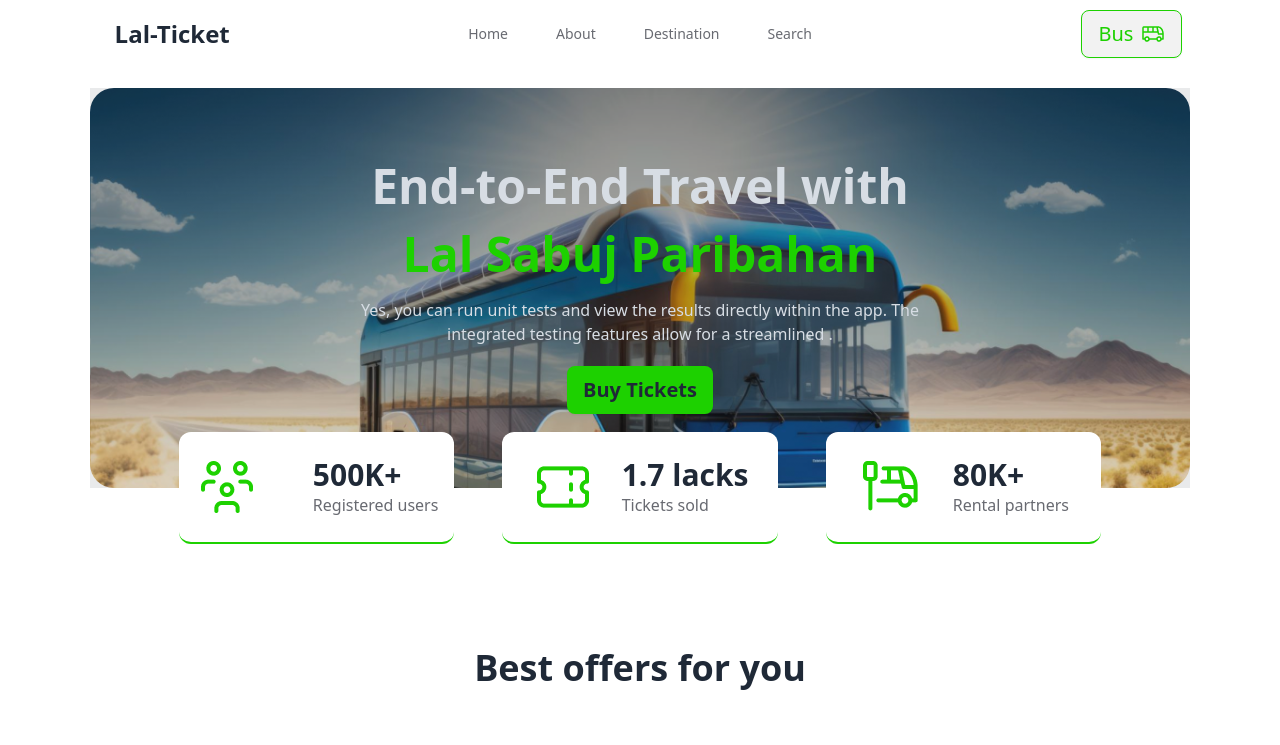
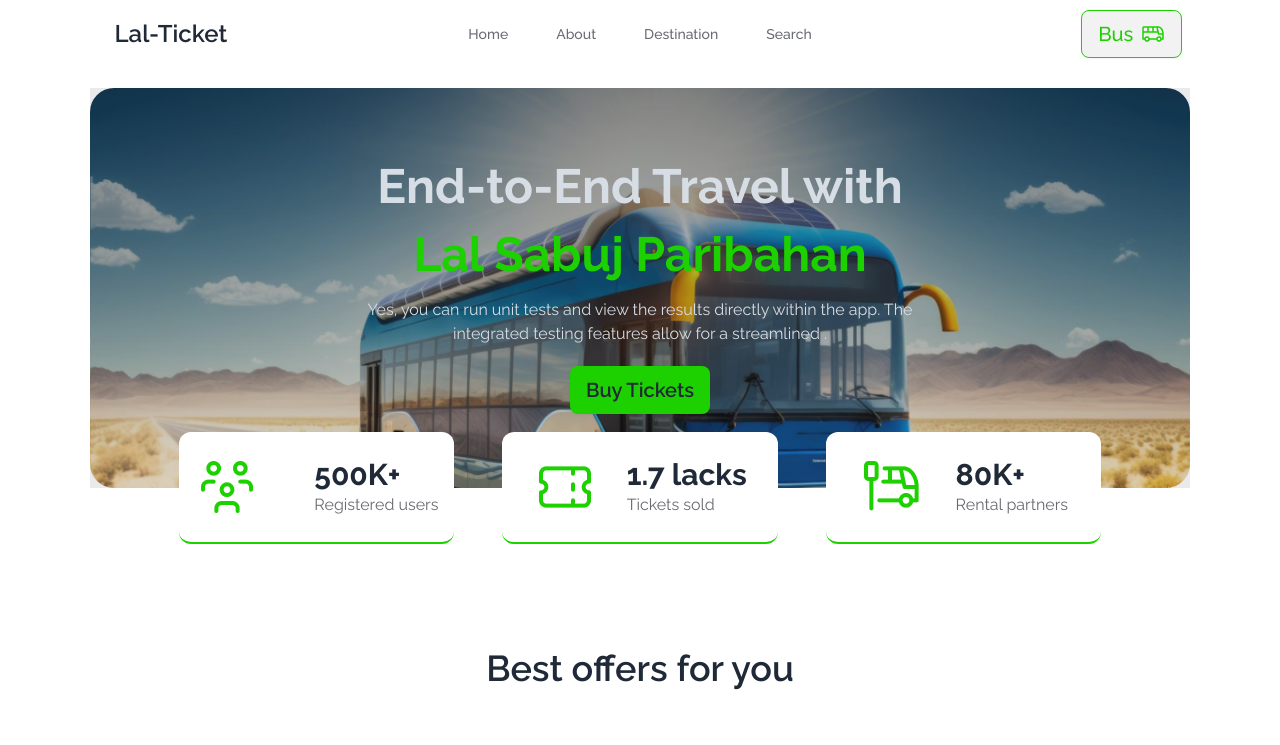
Before and after one commit to nazim1971/assignment-5, a plain HTML site: page index.html in a window 1280 px wide. Shown: the top 745 px of the page. Drawn offline with nearby package versions, Linux system fonts and the light colour scheme.

Commit message:
add font in body

```diff
--- a/index.html
+++ b/index.html
@@ -5,9 +5,22 @@
     <meta name="viewport" content="width=device-width, initial-scale=1.0">
     <title>Lal Sabuj-Paribahan</title>
 
+    <!-- Font link -->
+
+    <link rel="preconnect" href="https://fonts.googleapis.com">
+    <link rel="preconnect" href="https://fonts.gstatic.com" crossorigin>
+    <link href="https://fonts.googleapis.com/css2?family=Raleway:ital,wght@0,100..900;1,100..900&display=swap" rel="stylesheet">
+
     <!-- Daisy-Ui Link -->
     <link href="https://cdn.jsdelivr.net/npm/daisyui@4.7.2/dist/full.min.css" rel="stylesheet" type="text/css" />
     <script src="https://cdn.tailwindcss.com"></script>
+
+    <!-- Style  -->
+    <style>
+    body{
+        font-family: "Raleway", sans-serif;
+    }
+    </style>
 
 </head>
 <body>
```
